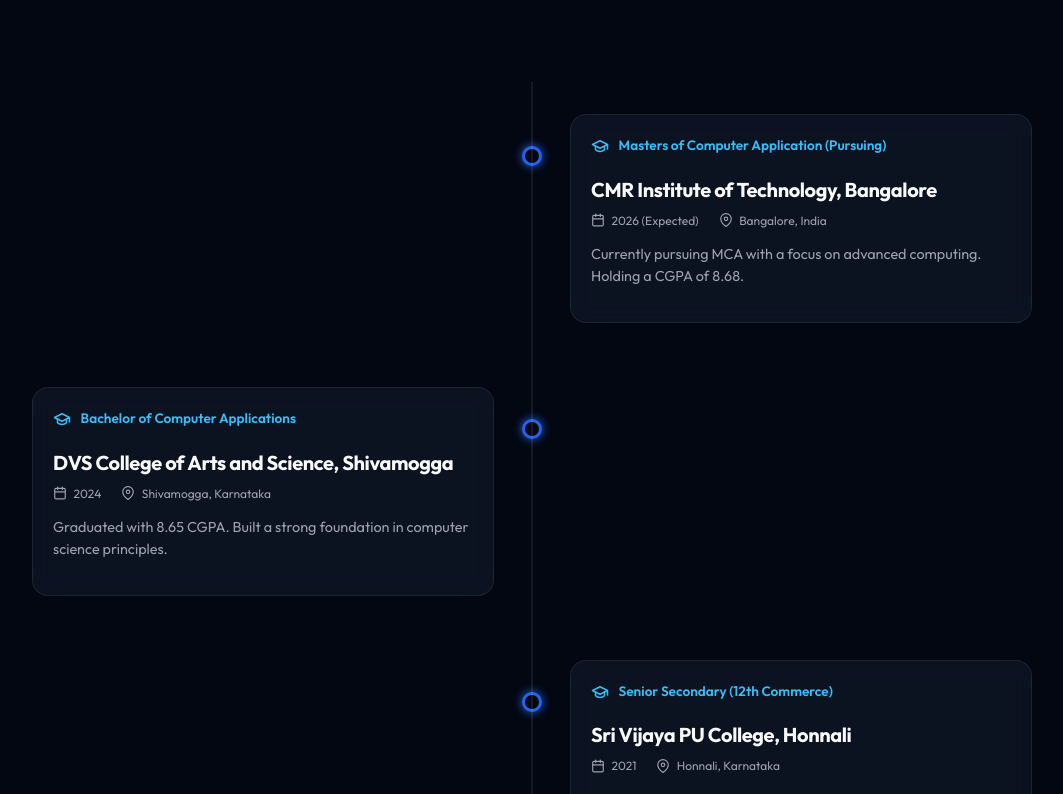
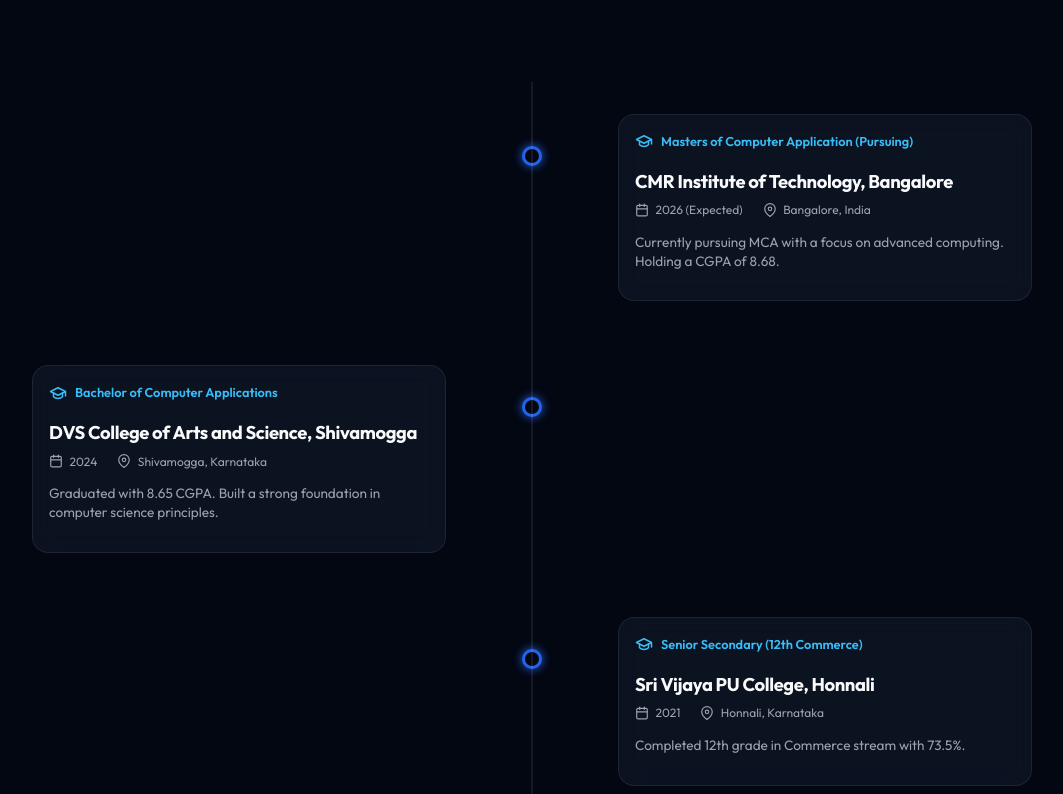
Before and after one commit to Abdul-Affan/portfolio, a React (Vite) app: page / in a window 1280 px wide. Shown: the part 2786-3580 px from the top of the page, without its empty margins (108-1171 px from the left). Built offline with nearby package versions, Linux system fonts and the light colour scheme.

Commit message:
Further reduce timeline card dimensions to 380px max-width

```diff
--- a/src/index.css
+++ b/src/index.css
@@ -558,9 +558,9 @@
 }
 
 .timeline-card {
-  width: 42%;
-  max-width: 420px;
-  padding: 1.25rem;
+  width: 40%;
+  max-width: 380px;
+  padding: 1rem;
   text-align: left;
   position: relative;
 }
@@ -572,23 +572,23 @@
 .timeline-card-header {
   display: flex;
   align-items: center;
-  gap: 0.6rem;
-  margin-bottom: 0.5rem;
+  gap: 0.5rem;
+  margin-bottom: 0.4rem;
   color: #38bdf8;
-  font-size: 0.85rem;
+  font-size: 0.8rem;
   font-weight: 600;
 }
 
 .timeline-card h3 {
-  font-size: 1.25rem;
-  margin-bottom: 0.5rem;
+  font-size: 1.15rem;
+  margin-bottom: 0.4rem;
   line-height: 1.3;
 }
 
 .timeline-meta {
   display: flex;
   gap: 1.25rem;
-  margin-bottom: 0.75rem;
+  margin-bottom: 0.5rem;
   color: var(--text-muted);
   font-size: 0.75rem;
 }
@@ -601,8 +601,8 @@
 
 .timeline-desc {
   color: var(--text-muted);
-  font-size: 0.9rem;
-  line-height: 1.5;
+  font-size: 0.85rem;
+  line-height: 1.4;
 }
 
 @media (max-width: 768px) {
```
